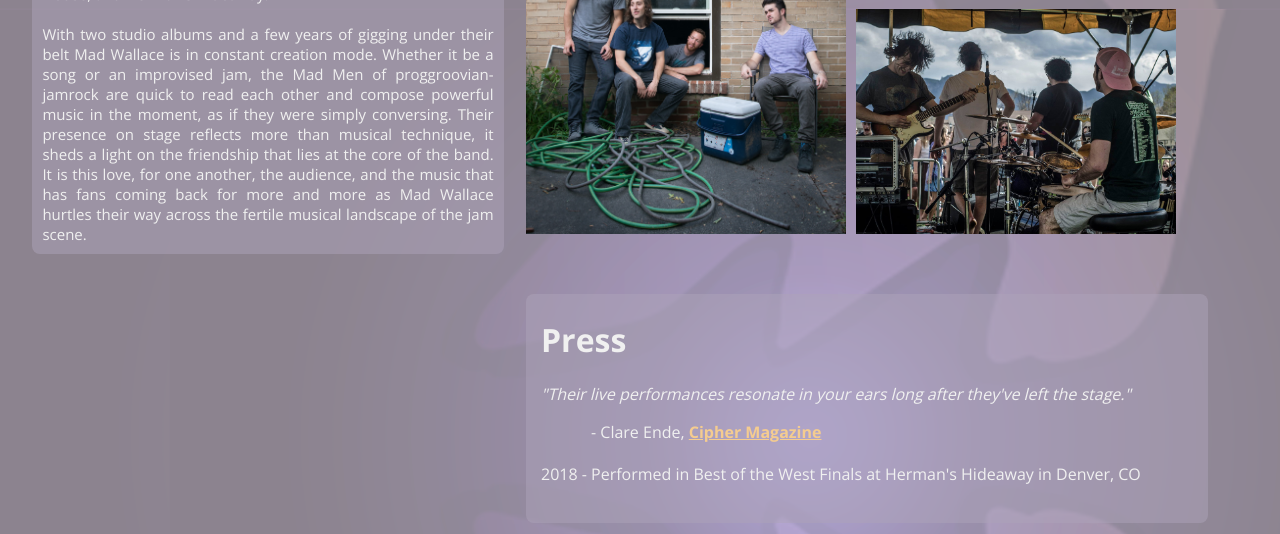
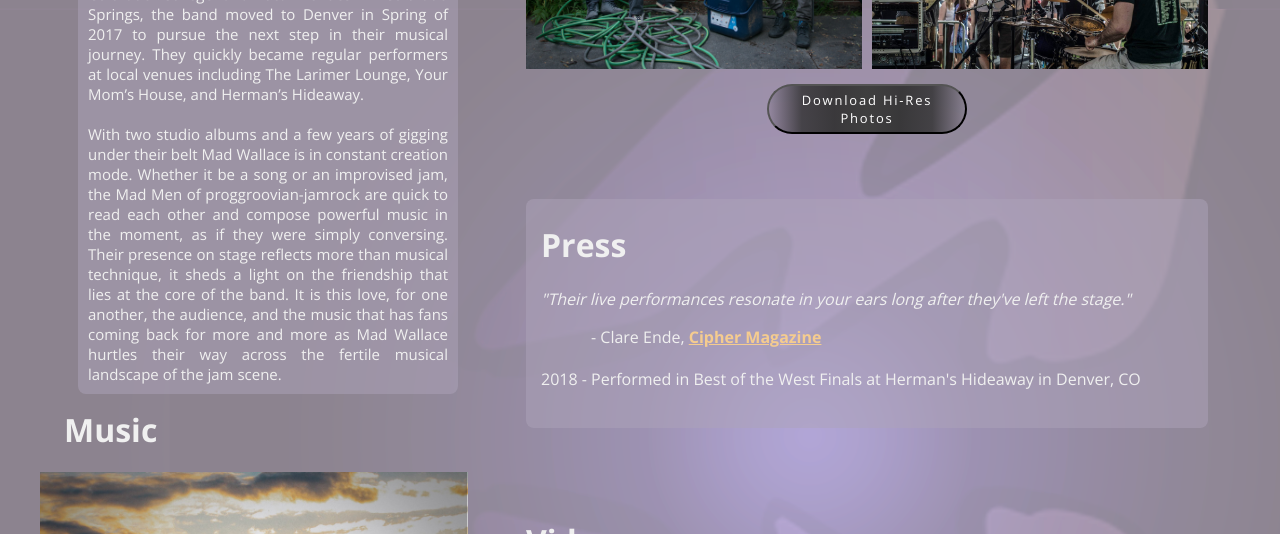
Before and after one commit to jarushford/Mad-Wallace, a PHP site: the page made by Press Kit/pressKit.html in a window 1280 px wide. Shown: the part 844-1378 px from the top of the page. Run offline with PHP 8.4, Linux system fonts and the light colour scheme; some libraries are stand-ins or nearby versions.

Commit message:
Add download button, finish layout
todo - Fine tune responsiveness

```diff
--- a/Press Kit/pressKit.css
+++ b/Press Kit/pressKit.css
@@ -75,6 +75,8 @@ h3	{
 	display: block;
 	margin: 15px auto;
 	text-align: justify;
+	max-width: 380px;
+	max-height: 900px;
 }
 
 hr {
@@ -91,9 +93,10 @@ hr {
 
 .music {
 	grid-column: 1;
-	grid-row: 3 / 5;
+	grid-row: 3 / 4;
 	display: block;
 	margin-left: 20px;
+	transform: translateY(-90px);
 }
 
 .music p {
@@ -102,6 +105,7 @@ hr {
 
 .music h1 {
 	margin-left: 24px;
+	margin-top: 0;
 }
 
 #hooklinelink {
@@ -110,14 +114,40 @@ hr {
 
 
 .images {
-	max-width: 650px;
+	max-width: 700px;
 	width: 100%;
 	height: auto;
 	margin-top: 50px;
 	display: grid;
 	grid-template-columns: 1fr, 1fr;
 	grid-gap: 10px;
-	grid-auto-rows: minmax(225px, auto);
+	grid-auto-rows: minmax(170px, auto);
+}
+
+#download {
+	grid-column: 1/ 3;
+	display: block;
+	width: 200px;
+	height: 50px;
+	margin: 5px auto;
+	border-radius: 44px;
+	background: linear-gradient(to right, rgba(47,47,47,.1) , rgba(47,47,47,.8), rgba(47,47,47,.9), #3f3f3f, rgba(47,47,47,.9), rgba(47,47,47,.8), rgba(47,47,47,.1));
+    font-family: 'Open Sans', sans-serif;
+    font-size: 13px;
+    letter-spacing: 1.8px;
+    color: white;
+}
+
+#photolink {
+	grid-column: 1/ 3;
+	display: block;
+	text-decoration: none;
+	outline: none;
+	height: 100px;
+}
+
+#download:hover {
+	cursor: pointer;
 }
 
 #city {
@@ -155,7 +185,7 @@ hr {
 .video {
 	display: block;
 	grid-column: 2 / 3;
-	grid-row: 4;
+	grid-row: 3;
 }
 
 #video p {
@@ -175,10 +205,10 @@ hr {
 	grid-column: 2 / 3;
   	grid-row: 2 / 3;
   	display: block;
-  	margin-top: 50px;
-  	background: rgba(174, 163, 185, 0.5);
+    background: rgba(174, 163, 185, 0.5);
 	padding: 3px 15px 0 15px;
 	border-radius: 8px;
+	transform: translateY(-60px);
 }
 
 #author {
@@ -247,7 +277,6 @@ h4 {
 	margin-right: auto;
 	margin-left: auto;
 	margin-top: 8px;
-    border-radius: 4px;
   	background: linear-gradient(to right, rgba(47,47,47,.1) , rgba(47,47,47,.8), rgba(47,47,47,.9), #3f3f3f, rgba(47,47,47,.9), rgba(47,47,47,.8), rgba(47,47,47,.1));
     font-family: 'Open Sans', sans-serif;
     font-size: 13px;
--- a/Press Kit/pressKit.html
+++ b/Press Kit/pressKit.html
@@ -43,6 +43,7 @@
 			</div>
 			<div id="outside" style="background-image: url('images/outside.jpg')">
 			</div>
+			<a id="photolink" href="images.zip"><button id="download">Download Hi-Res Photos</button></a>
 		</div>
 
 		<div class="press">
```
Also changed, not shown: 2 other files.
